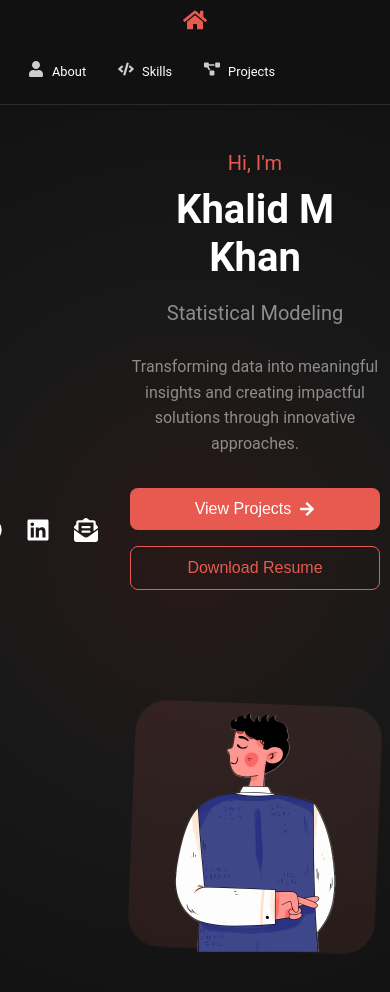
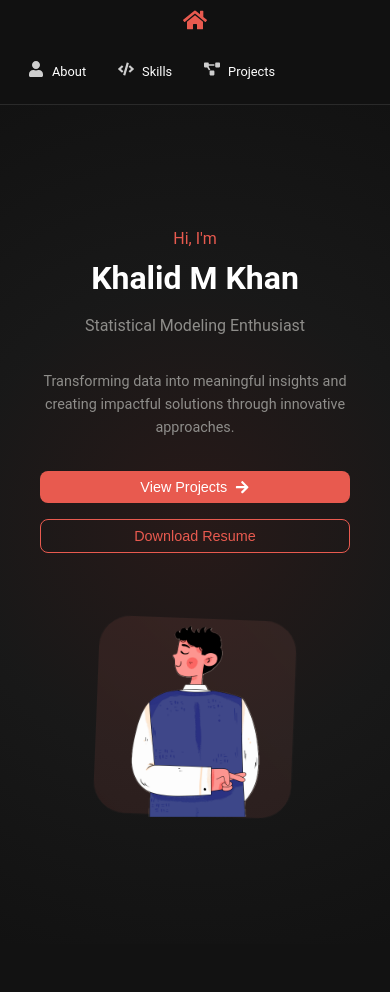
Before and after one commit to sairam4/digitalResume, a React (Create React App) app: page / in a window 390 px wide. Shown: the top 992 px of the page. After the commit the page ends 944 px from the top, so only its background shows below. Built offline with nearby package versions, Linux system fonts and the light colour scheme.

Commit message:
fox center

```diff
--- a/src/Components/lp.css
+++ b/src/Components/lp.css
@@ -225,3 +225,47 @@
     width: 250px;
   }
 }
+
+@media (max-width: 480px) {
+  .main-content {
+    padding: 1rem;
+    gap: 1rem;
+  }
+
+  .social-links {
+    display: none;
+    gap: 1rem;
+    flex-direction: row;
+    position: static;
+    margin-bottom: 1rem;
+  }
+
+  .text-content {
+    padding: 0 0.5rem;
+  }
+
+  .greeting {
+    font-size: 1rem;
+  }
+
+  .name {
+    font-size: 2rem;
+  }
+
+  .role {
+    font-size: 1rem;
+  }
+
+  .description {
+    font-size: 0.9rem;
+  }
+
+  .cta-button {
+    padding: 0.5rem 1rem;
+    font-size: 0.9rem;
+  }
+
+  .profile-image {
+    width: 200px;
+  }
+}
--- a/src/app.css
+++ b/src/app.css
@@ -45,6 +45,7 @@ body {
   backdrop-filter: blur(10px);
   border-bottom: 1px solid var(--nav-border);
   display: flex;
+  justify-content: center;
   align-items: center;
   padding: 0 2rem;
   z-index: 1000;
@@ -60,6 +61,7 @@ body {
 .logo-container {
   display: flex;
   align-items: center;
+
   padding: 0.5rem;
   border-radius: 8px;
   transition: all 0.3s ease;
```
